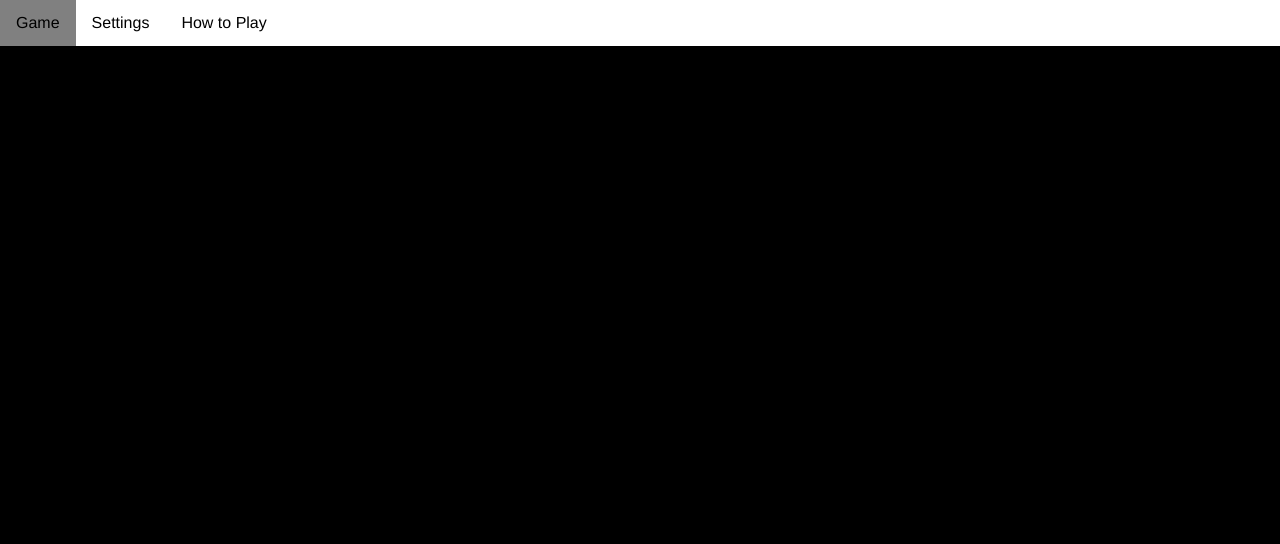
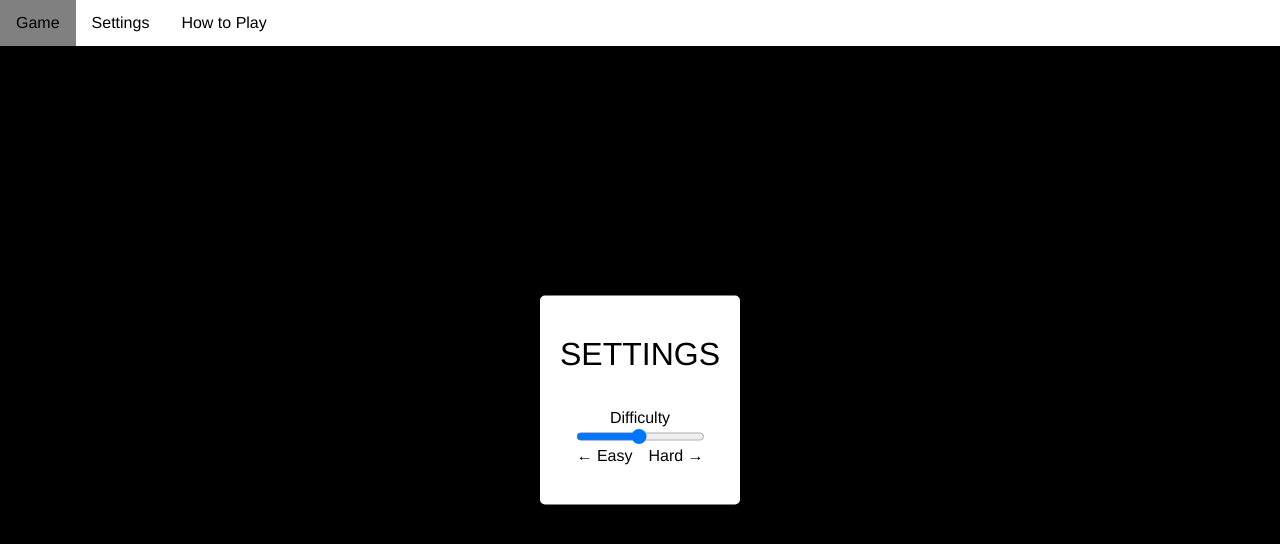
Before and after one commit to gauravdesale/circle-avoidance, a plain HTML site: page settings.html in a window 1280 px wide. Drawn offline with Linux system fonts and the light colour scheme.

Commit message:
added difficulty bar

```diff
--- a/settings.html
+++ b/settings.html
@@ -1,11 +1,20 @@
 <link rel = "stylesheet" href = "style.css">
 <body>
 
-<nav id="navMenu"></nav>
-<script src="navbar.js"></script>
+	<nav id="navMenu"></nav>
+	<script src="navbar.js"></script>
 
-<div id="slidecontainer">
-  <input type="range" min="1" max="100" value="50" class="slider" id="difficulty">
-</div>
+	<div class="pagecontainer">
+		<div class="head">
+			SETTINGS
+		</div>
+		<br><br>
+		Difficulty
+		<br>
+		<div id="slidecontainer">
+  			<input type="range" min="1" max="100" value="50" class="slider" id="difficulty">
+		</div>
+		&larr;&nbsp;Easy&emsp;Hard&nbsp;&rarr;
+	</div>
 
 </body>
```
